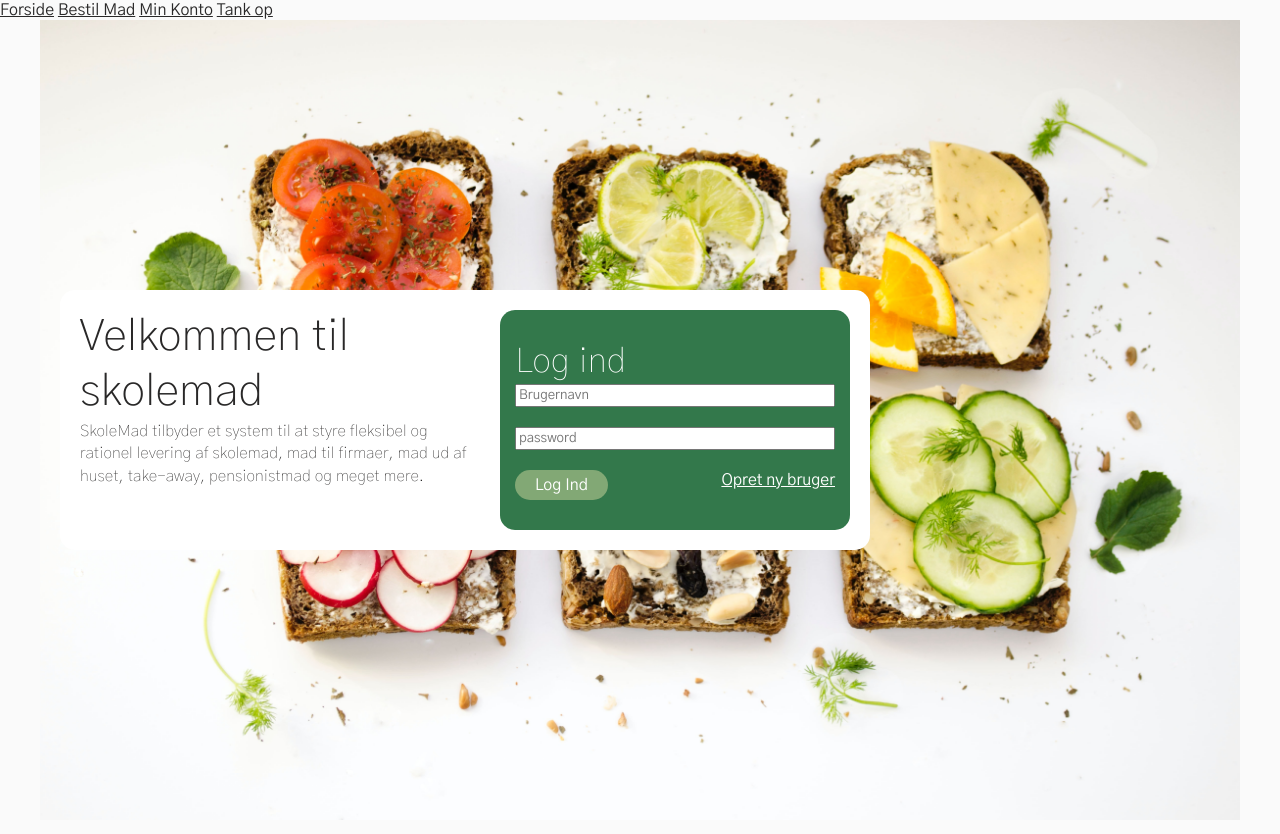
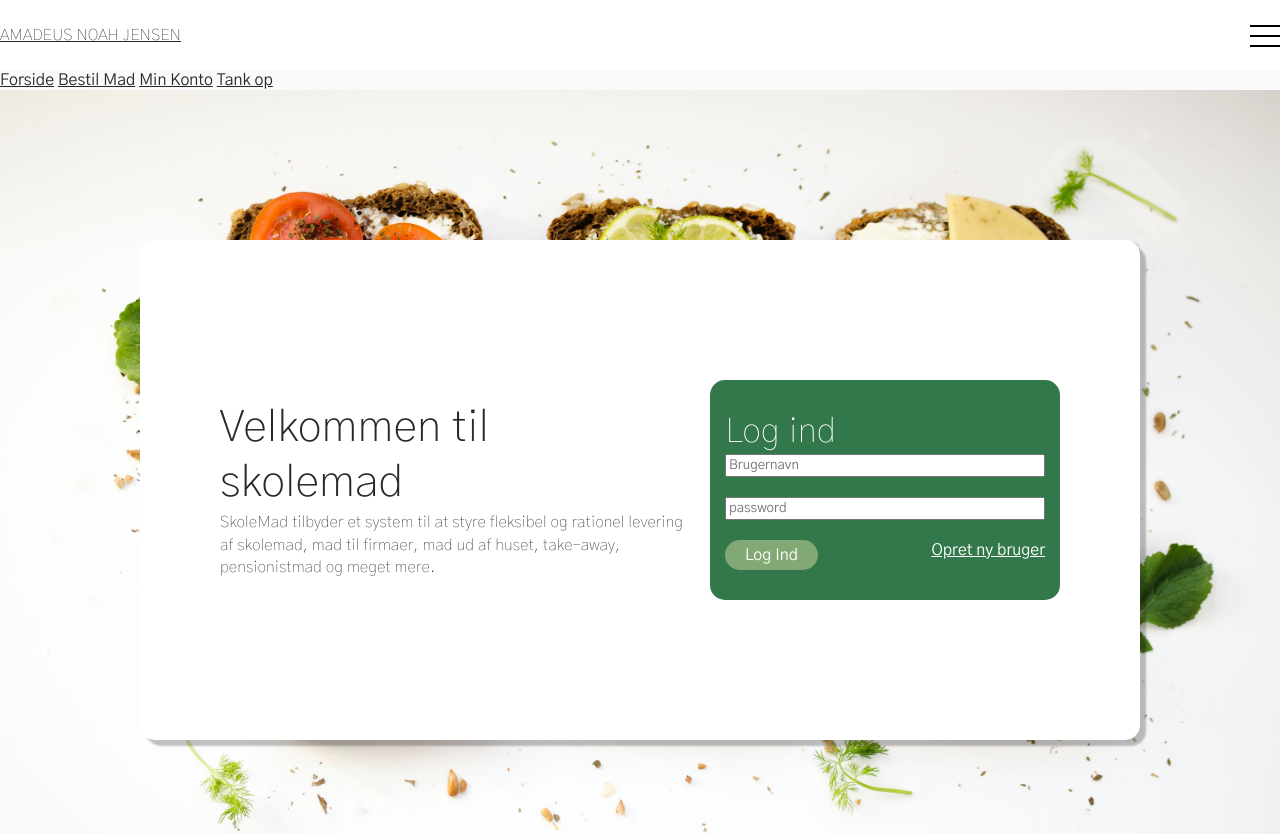
Before and after one commit to emil103d/skolemad_project, a Svelte app in the folder skolemad_project/: page / in a window 1280 px wide. Shown: the top 834 px of the page. Built offline with nearby package versions, Linux system fonts and the light colour scheme.

Commit message:
Navbar tilføjet

```diff
--- a/skolemad_project/src/Components/Navbar.svelte
+++ b/skolemad_project/src/Components/Navbar.svelte
@@ -1,10 +1,137 @@
 <script>
+window.addEventListener("load", sidenVises);
+
+function sidenVises() {
+    const burgerKnap = document.querySelector("#burger_knap");
+    burgerKnap.addEventListener("click", toggleMenu);
+
+}
+
+function toggleMenu() {
+    const burgerKnap = this;
+    const menu = document.querySelector("#menu");
+
+    burgerKnap.classList.toggle("open");
+    menu.classList.toggle("open");
+}
 </script>
+
+
+<header>
+  <nav>
+      <div class="logo">
+        <a href="index.html">
+          <p><u> A</u>MADEUS NOAH JENSEN</p>
+        </a>
+    </div>
+
+      <ul id="menu">
+        <li><a href="index.html" id="forside">FORSIDE</a></li>
+        <li><a href="about.html" id="about">ABOUT</a></li>
+        <li><a href="projects.html" id="projects">PROJECTS</a></li>
+        <li><a href="contact.html" id="contact">CONTACT</a></li>
+      </ul>
+
+      <div id="burger_knap">
+        <div class="streg top"></div>
+        <div class="streg center"></div>
+        <div class="streg bottom"></div>
+      </div>
+    </nav>
+</header>
+
+
 
 <nav>
   <slot />
 </nav>
 
 <style>
-  /* navbar */
+  header {
+    position: sticky;
+    left: 0;
+    top: 0;
+    height: 70px;
+    width: 100%;
+    padding-top: 20px;
+    background-color: white;
+}
+
+header nav {
+    display: flex;
+    justify-content: space-between;
+    align-items: center;
+}
+
+#menu {
+    position: absolute;
+    top: 0;
+    left: 0;
+    width: 100%;
+    height: 100vh;
+    background-color: white;
+    display: flex;
+    flex-direction: column;
+    align-items: center;
+    padding-bottom: 10px;
+    justify-content: center;
+    gap: 15px;
+    transition: transform 0.3s;
+    transform: translateX(-100%);
+}
+
+#menu.open {
+    transform: translateX(0);
+}
+
+#menu a {
+    display: block;
+    text-align: center;
+    color: black;
+}
+
+#menu a:hover {
+    color: #192F37
+}
+
+#burger_knap {
+    width: 30px;
+    height: 30px;
+    background-color: transparent;
+    overflow: hidden;
+    position: relative;
+}
+
+.streg {
+    width: 100%;
+    height: 2px;
+    position: absolute;
+    background-color: black;
+    top: calc(50%);
+    left: 0;
+    transition: transform 0.3s, opacity 0.3s;
+}
+
+.streg.top {
+    transform: translateY(-10px);
+}
+
+.streg.bottom {
+    transform: translateY(10px);
+}
+
+
+/* #burger_knap */
+#burger_knap.open .streg.top {
+    transform: translateY(0) rotate(45deg);
+}
+
+#burger_knap.open .streg.center {
+    transform: translateX(100%);
+    opacity: 0;
+}
+
+#burger_knap.open .streg.bottom {
+    transform: translateY(0) rotate(-45deg);
+}
 </style>
--- a/skolemad_project/src/Forside.svelte
+++ b/skolemad_project/src/Forside.svelte
@@ -5,10 +5,10 @@
 <body>
     <main>
         <!-- Section 1 -->
-        <section class="section_1_forside">
+        <header class="section_1_forside">
             <article class="section_1_container">
                 <div>
-                <h1>Velkommen til skolemad</h1>
+                <h1>Velkommen til <br> skolemad</h1>
                 <p>SkoleMad tilbyder et system til at styre fleksibel og rationel levering af skolemad, mad til firmaer, mad ud af huset, take-away, pensionistmad og meget mere. </p>
                 </div>
                 <div class="log_ind">
@@ -23,7 +23,7 @@
                     </div>
                 </div>
             </article>
-        </section>
+        </header>
 
 
         <!-- Section 2 -->
@@ -89,6 +89,10 @@
 
 <style>
 
+
+    header {
+        padding: var(--spacing-20);
+    }
     section {
         padding: var(--spacing-20);
     }
@@ -96,7 +100,7 @@
     .section_1_forside {
         background-image: url(/img/madder.png);
         background-size: cover;
-        background-position: 40%;
+        background-position: 55%;
         height: 100vh;
         width: 100vw;
         display: grid;
@@ -109,7 +113,10 @@
         border-radius: var(--border-radius-sm);
         padding: var(--spacing-20);
         display: grid;
-        gap: var(--spacing-20)
+        gap: var(--spacing-20);
+        margin: 0 auto;
+        height: 500px;
+        box-shadow: rgba(0, 0, 0, 0.24) 6px 6px 2px;
     }
 
 
@@ -191,6 +198,8 @@
         .section_1_container {
                 max-width: 810px;
                 display: flex;
+                align-items: center;
+                padding: var(--spacing-40);
         }
         .log_ind {
             min-width: 350px;
@@ -198,6 +207,23 @@
 
     }
 
+    @media(min-width: 1200px)  {
+
+.section_1_forside {
+}
+
+.section_1_container {
+        max-width: 1000px;
+        display: flex;
+        padding: var(--spacing-80);
+}
+.log_ind {
+    min-width: 350px;
+    max-height: 225px;
+}
+
+}
+
 
 
 </style>
```
